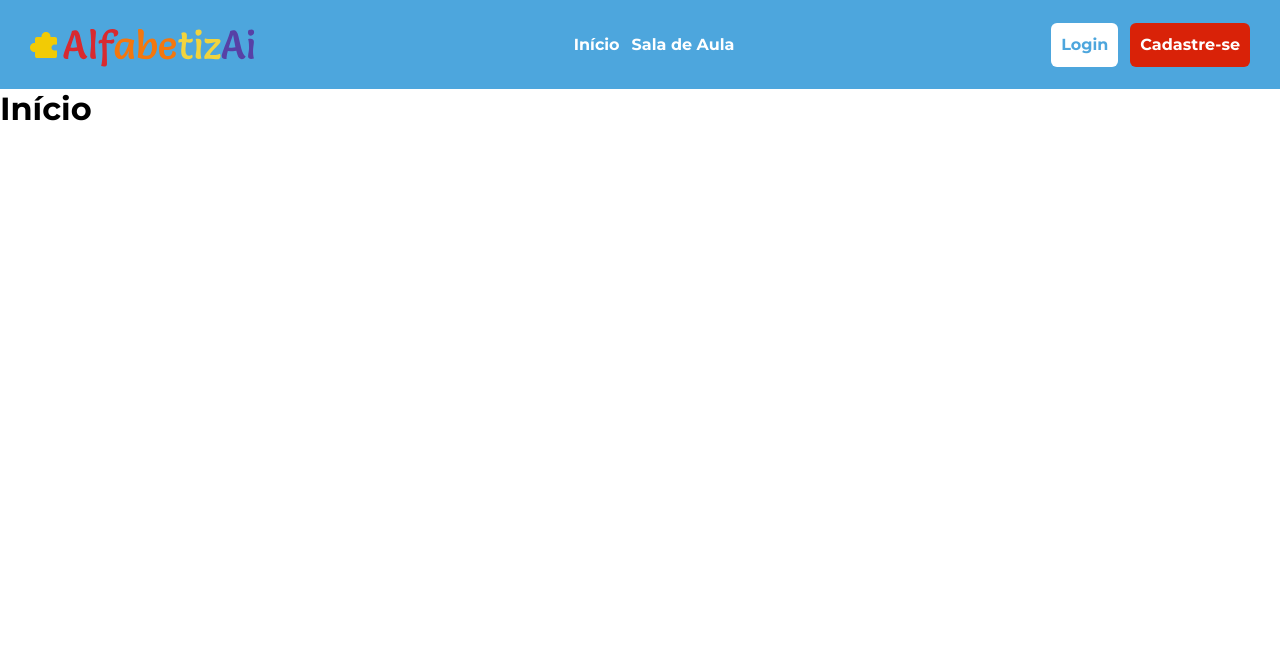
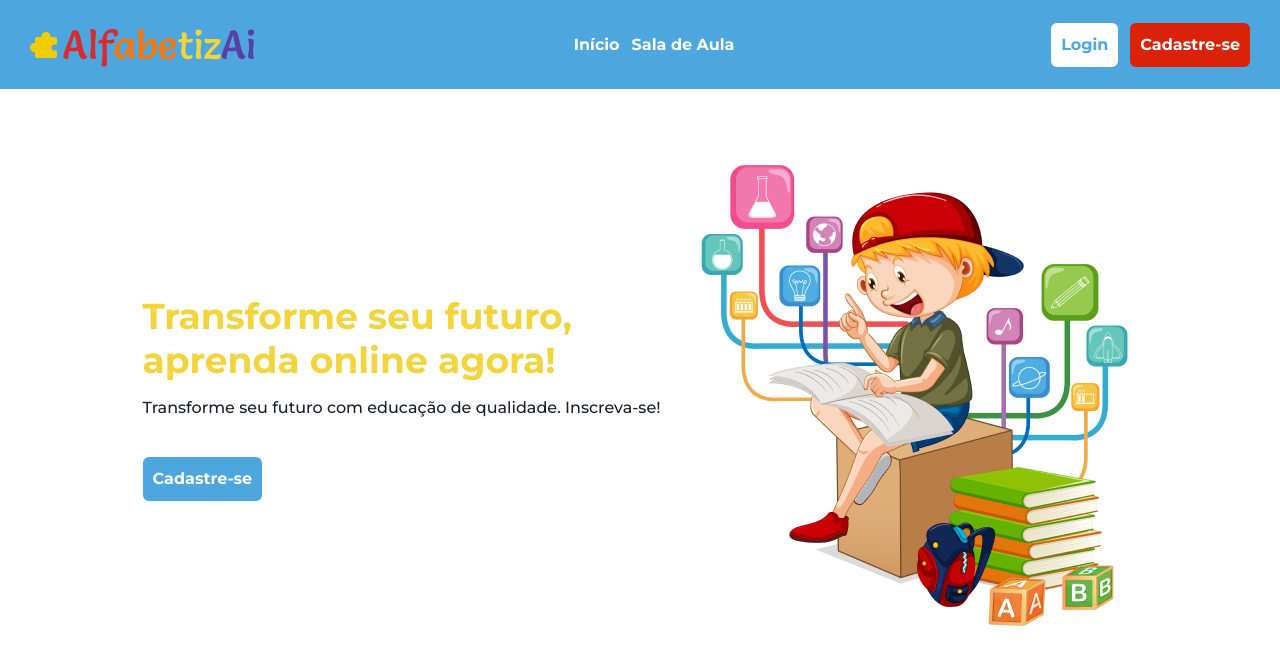
Before and after one commit to andr3felipe/alfabetizAi-react, a React (Vite) app: page / in a window 1280 px wide. Shown: the top 664 px of the page. Built offline with nearby package versions, Linux system fonts and the light colour scheme.

Commit message:
add: first section

```diff
--- a/src/pages/app/Home/index.tsx
+++ b/src/pages/app/Home/index.tsx
@@ -1,7 +1,36 @@
+import * as S from "./styles";
+import NavButton from "../../../components/NavButton";
+import kidReading from "../../../assets/kid-reading.png";
+
 export const Home = () => {
   return (
-    <div>
-      <h1>Início</h1>
-    </div>
+    <S.Container>
+      <S.SectionContainer>
+        <S.Hero>
+          <div>
+            <h1>
+              Transforme seu futuro,
+              <br /> aprenda online agora!
+            </h1>
+            <S.Paragraph>
+              Transforme seu futuro com educação de qualidade. Inscreva-se!
+            </S.Paragraph>
+            <NavButton
+              backgroundColor="blue-light"
+              color="white"
+              to="/cadastro"
+            >
+              Cadastre-se
+            </NavButton>
+          </div>
+          <div>
+            <img
+              src={kidReading}
+              alt="Criança de cabelos loiros, boné vermelho e camisa verde, lendo livros."
+            />
+          </div>
+        </S.Hero>
+      </S.SectionContainer>
+    </S.Container>
   );
 };
--- /dev/null
+++ b/src/pages/app/Home/styles.ts
@@ -0,0 +1,58 @@
+import styled from "styled-components";
+
+type Heading = {
+  color: "yellow" | "blue-light" | "red-dark" | "orange" | "blue-dark";
+};
+
+type Paragraph = {
+  color?: "yellow" | "blue-light" | "red-dark" | "orange" | "blue-dark";
+};
+
+export const Container = styled.main``;
+
+export const SectionContainer = styled.div`
+  max-width: 1440px;
+  margin: 0 auto;
+  margin-top: 3rem;
+  padding: 1rem;
+`;
+
+export const Hero = styled.section`
+  display: flex;
+  align-items: center;
+  justify-content: center;
+  flex-flow: row wrap-reverse;
+  gap: 2rem;
+
+  div:first-of-type {
+    > h1 {
+      color: ${(props) => props.theme["yellow"]};
+      font-size: 2.25rem;
+    }
+
+    > p {
+      margin-top: 1rem;
+    }
+
+    > a {
+      margin-top: 2.5rem;
+      display: inline-block;
+    }
+  }
+
+  div:nth-of-type(2) {
+    > img {
+      max-width: 100%;
+    }
+  }
+`;
+
+export const Heading = styled.h2<Heading>`
+  font-size: 2.25rem;
+  color: ${(props) => props.theme[props.color]};
+`;
+
+export const Paragraph = styled.p<Paragraph>`
+  color: ${(props) => props.theme[props.color || "blue-dark"]};
+  font-weight: 500;
+`;
```
Also changed, not shown: src/assets/kid-reading.png (added).
